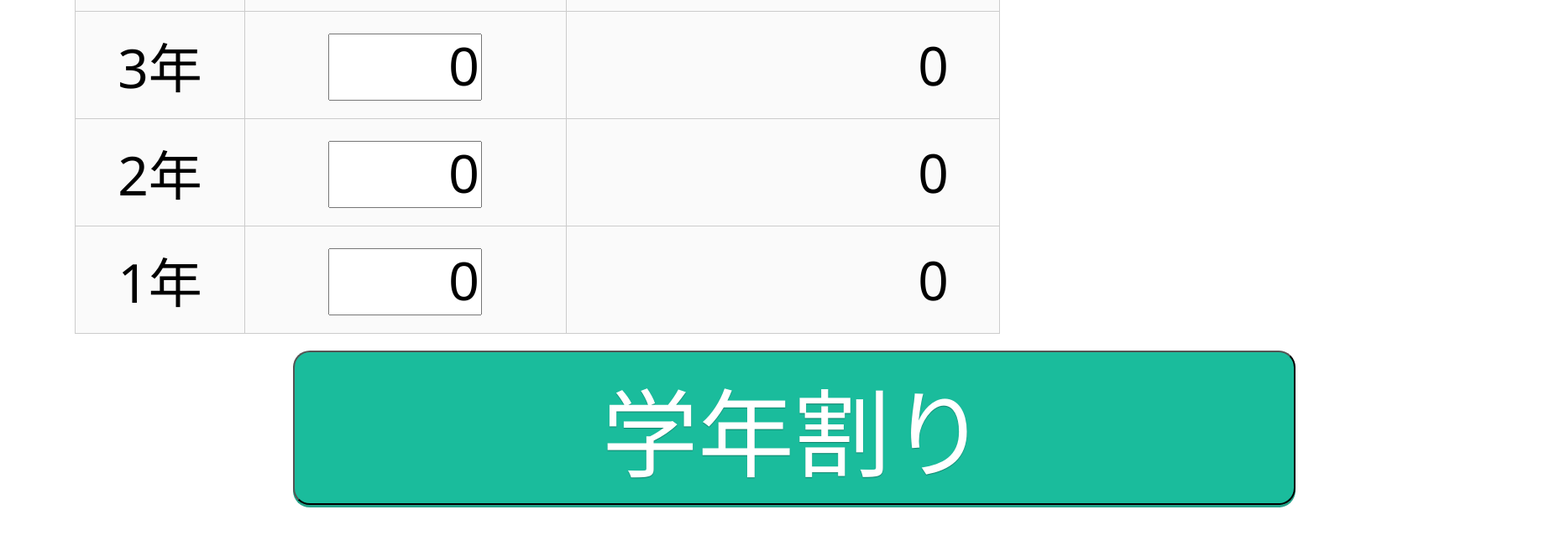
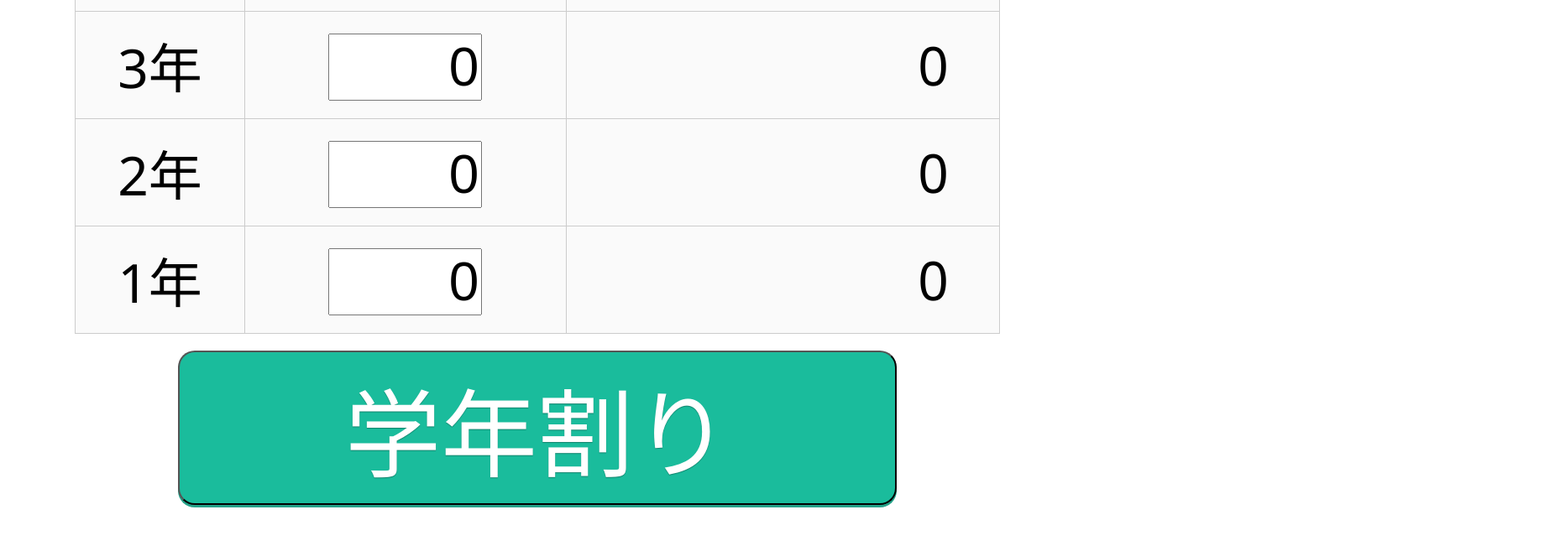
Before and after one commit to Jumpaku/GakunenWari, a plain HTML site: page index.html in a window 1280 px wide. Shown: the part 735-1386 px from the top of the page at 84% size, 1864 px wide, since content can reach past the window. Drawn offline with Linux system fonts and the light colour scheme.

Commit message:
large button

```diff
--- a/app.css
+++ b/app.css
@@ -66,7 +66,7 @@ td.c2 {
 }
 
 .execute {
-    width:150%;
+    width:100%;
     height: 230px;
     margin: 0 auto;
     text-align: center;
@@ -80,7 +80,7 @@ td.c2 {
 	box-shadow: 0 3px 0 #23a188;
 
     border-radius: 20px;
-    width:65%;
+    width:70%;
     height:80%;
     font-size:86pt;
 }
```
